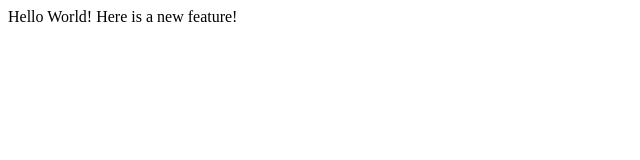
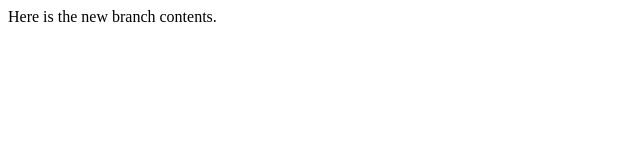
Before and after one commit to raiyanislam/lecture1, a plain HTML site: page index.html in a window 1280 px wide. Shown: the full height of the page, 0-640 px from the left. Drawn offline with Linux system fonts and the light colour scheme.

Commit message:
New branch contents

```diff
--- a/index.html
+++ b/index.html
@@ -5,7 +5,6 @@
     <title>Test</title>
   </head>
   <body>
-    Hello World!
-    Here is a new feature!
+    Here is the new branch contents.
   </body>
 </html>
```
